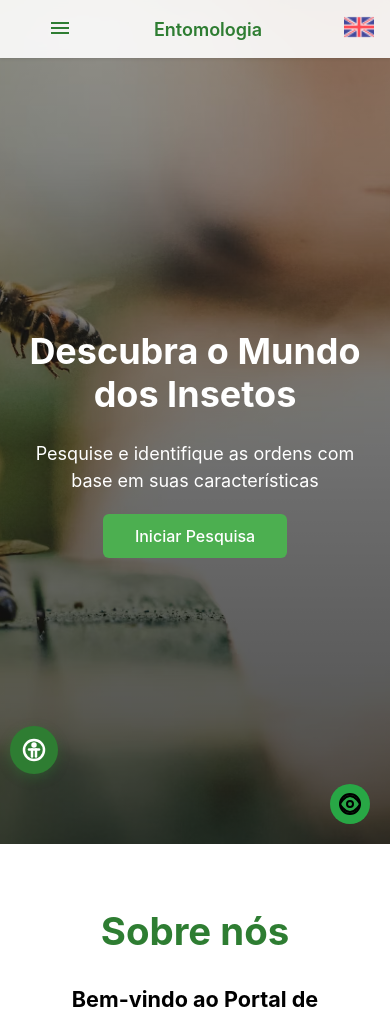
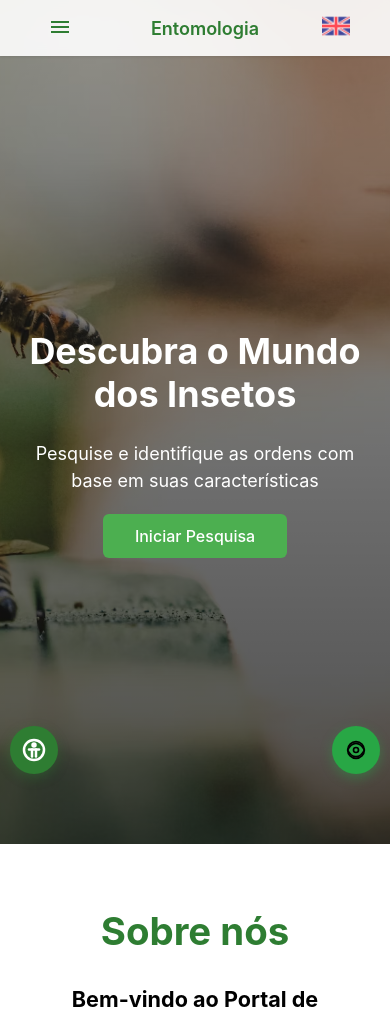
Before and after one commit to BBLBruno/ProjetoEntomologia, a Django app: page / in a window 390 px wide. Shown: the top 1012 px of the page. Run offline with Django 5.2, Linux system fonts and the light colour scheme; data comes from the database, SQL or seed files in the repository; data that the repository does not hold is empty; some libraries are stand-ins or nearby versions.

Commit message:
Versão Final 1.1

```diff
--- a/entomologia/static/entomologia/styles_entomologia.css
+++ b/entomologia/static/entomologia/styles_entomologia.css
@@ -4,6 +4,12 @@
   padding: 0;
   box-sizing: border-box;
   font-family: -apple-system, BlinkMacSystemFont, 'Segoe UI', Roboto, Oxygen, Ubuntu, Cantarell, sans-serif;
+}
+
+html, body {
+  overflow-x: hidden;
+  width: 100%;
+  position: relative;
 }
 
 body {
@@ -103,6 +109,20 @@ body {
 
 .search-button:hover {
   background-color: #2E7D32;
+}
+
+.language-toggle {
+  display: flex;
+  align-items: center;
+  gap: 10px;
+}
+
+.language-toggle img {
+  transition: transform 0.2s;
+}
+
+.language-toggle img:hover {
+  transform: scale(1.1);
 }
 
 /* Hero Section */
@@ -291,12 +311,16 @@ body {
 
 .contact-info {
   margin-top: 1rem;
+  max-width: 100%;
+  overflow: hidden;
 }
 
 .contact-item {
   display: flex;
   align-items: center;
   margin-bottom: 0.5rem;
+  max-width: 100%;
+  overflow: hidden;
 }
 
 .contact-label {
@@ -309,6 +333,9 @@ body {
   color: #4CAF50;
   text-decoration: none;
   transition: color 0.3s;
+  word-break: break-word;
+  overflow-wrap: break-word;
+  hyphens: auto;
 }
 
 .contact-link:hover {
@@ -383,15 +410,16 @@ body.high-contrast a {
       right: 20px;
       display: flex;
       align-items: center;
+      z-index: 9998;
     }
 
     .visitor-label {
       background-color: #28a745;
       color: #fff;
       font-size: 14px;
-      line-height: 40px;
-      padding: 0 10px;
-      border-radius: 20px;
+      line-height: 56px;
+      padding: 0 15px;
+      border-radius: 28px;
       margin-right: 10px;
       white-space: nowrap;
       opacity: 0;
@@ -406,8 +434,8 @@ body.high-contrast a {
     }
 
     .visitor-button {
-      width: 40px;
-      height: 40px;
+      width: 56px;
+      height: 56px;
       background-color: #28a745;
       border: none;
       border-radius: 50%;
@@ -416,15 +444,67 @@ body.high-contrast a {
       justify-content: center;
       cursor: pointer;
       outline: none;
-      transition: background-color 0.3s ease;
+      box-shadow: 0 4px 12px rgba(40, 167, 69, 0.4);
+      transition: all 0.3s ease;
     }
     .visitor-button:hover {
       background-color: #218838;
+      transform: scale(1.1);
+      box-shadow: 0 6px 16px rgba(40, 167, 69, 0.6);
     }
     .visitor-button svg {
       width: 24px;
       height: 24px;
     }
+
+/* Media queries para contador de visitas - alinhamento com botão de acessibilidade */
+@media (max-width: 768px) {
+    .visit-counter-wrapper {
+        bottom: 80px;
+        right: 10px;
+    }
+
+    .visitor-button {
+        width: 50px;
+        height: 50px;
+    }
+
+    .visitor-label {
+        line-height: 50px;
+        font-size: 13px;
+        padding: 0 12px;
+        border-radius: 25px;
+    }
+
+    .visitor-button svg {
+        width: 22px;
+        height: 22px;
+    }
+}
+
+@media (max-width: 480px) {
+    .visit-counter-wrapper {
+        bottom: 70px;
+        right: 10px;
+    }
+
+    .visitor-button {
+        width: 48px;
+        height: 48px;
+    }
+
+    .visitor-label {
+        line-height: 48px;
+        font-size: 12px;
+        padding: 0 10px;
+        border-radius: 24px;
+    }
+
+    .visitor-button svg {
+        width: 20px;
+        height: 20px;
+    }
+}
 
 /* Overlay do popup: ocupa a tela toda com fundo translúcido */
 .popup-overlay {
@@ -526,8 +606,35 @@ body.high-contrast a {
     padding: 0 1rem;
   }
 
-  /* Esconde a navegação de desktop e outros itens que não pertencem ao menu mobile */
-  .header .search-button, .header .language-toggle {
+  /* Esconde apenas o botão de pesquisa no mobile */
+  .header .search-button {
       display: none;
   }
+
+  /* Ajusta a bandeira de idioma no mobile */
+  .header .language-toggle {
+      display: flex;
+      align-items: center;
+      padding-right: 0.5rem;
+  }
+
+  .header .language-toggle img {
+      width: 28px !important;
+      height: 28px !important;
+  }
+
+  /* Ajustes para seção de contato no mobile */
+  .contact-item {
+    flex-direction: column;
+    align-items: flex-start;
+    margin-bottom: 1rem;
+  }
+
+  .contact-label {
+    margin-bottom: 0.25rem;
+  }
+
+  .contact-link {
+    font-size: 0.9rem;
+  }
 }
--- a/entomologia/templates/home/index.html
+++ b/entomologia/templates/home/index.html
@@ -80,9 +80,8 @@
           Referências
         {% endif %}
       </a>
-    </div>
 
-    <div class="language-toggle" style="display: flex; gap: 10px;">
+      <div class="language-toggle">
         {% if request.session.lang == 'en' %}
           <!-- Se o site está em inglês, mostra a bandeira de Português para alternar -->
           <a href="{% url 'change_language' 'pt' %}">
@@ -94,6 +93,7 @@
             <img src="{% static 'entomologia/images/en.png' %}" alt="English" style="width: 30px; height: 30px;">
           </a>
         {% endif %}
+      </div>
     </div>
 
     <!-- Acessibilidade
@@ -226,19 +226,19 @@
           </h3>
           <p class="author-pos">
             {% if request.session.lang == 'en' %}
-              preencher
+              Developer
             {% else %}
-              preencher
+              Desenvolvedor
             {% endif %}
           </p>
           <h3 class="author-name">
-            Rogério - se quiser
+            Rogério Willian Fernandes Barroso
           </h3>
           <p class="author-pos">
             {% if request.session.lang == 'en' %}
-            preencher
+            Coordinator
             {% else %}
-            preencher
+            Coordenador
             {% endif %}
           </p>
           <h3 class="author-name">
```
Lines whose indentation alone changed are shown as unchanged.
